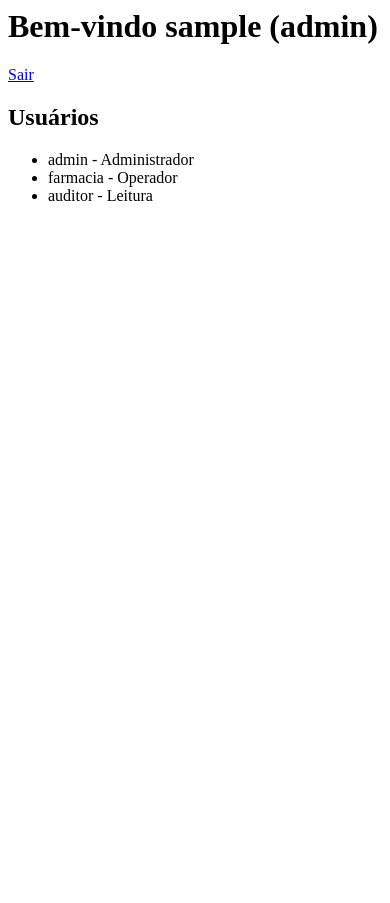
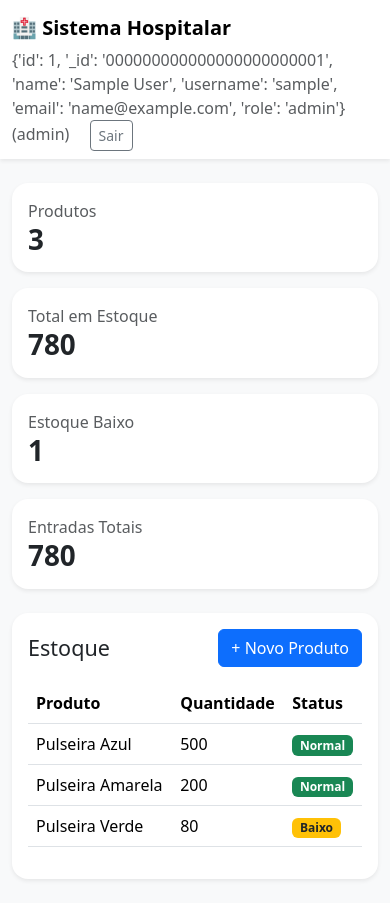
Before and after one commit to tihinlpatos-coder/Controle-TI, a Flask app: page /sistema in a window 390 px wide. Before the commit the page ends 201 px from the top, so only its background shows below. Run offline with Flask 3, Linux system fonts and the light colour scheme; the visitor is signed in with stand-in values (Sample User, id 1).

Commit message:
Add files via upload

```diff
--- a/app.py
+++ b/app.py
@@ -1,32 +1,70 @@
-from flask import Flask, request, redirect, session, url_for, render_template
+from flask import Flask, render_template, request, redirect, session, url_for
 import os
+
 app = Flask(__name__)
 app.secret_key = os.getenv("SECRET_KEY", "hospital-secret-key")
+
 USERS = {
     "admin": {"senha": "1234", "perfil": "Administrador"},
     "farmacia": {"senha": "1234", "perfil": "Operador"},
     "auditor": {"senha": "1234", "perfil": "Leitura"},
 }
-@app.route("/", methods=["GET","POST"])
+
+PRODUTOS = [
+    {"nome": "Pulseira Azul", "quantidade": 500},
+    {"nome": "Pulseira Amarela", "quantidade": 200},
+    {"nome": "Pulseira Verde", "quantidade": 80},
+]
+
+def login_required():
+    return "usuario" in session
+
+@app.route("/", methods=["GET", "POST"])
 def login():
     erro = None
     if request.method == "POST":
-        u = request.form.get("usuario")
-        s = request.form.get("senha")
-        if u in USERS and USERS[u]["senha"] == s:
-            session["usuario"] = u
-            session["perfil"] = USERS[u]["perfil"]
+        usuario = request.form.get("usuario", "")
+        senha = request.form.get("senha", "")
+        if usuario in USERS and USERS[usuario]["senha"] == senha:
+            session["usuario"] = usuario
+            session["perfil"] = USERS[usuario]["perfil"]
             return redirect(url_for("sistema"))
         erro = "Usuário ou senha inválidos."
     return render_template("login.html", erro=erro)
+
 @app.route("/sistema")
 def sistema():
-    if "usuario" not in session:
+    if not login_required():
         return redirect(url_for("login"))
-    return render_template("dashboard.html", usuario=session["usuario"], perfil=session["perfil"], usuarios=USERS)
+    total_produtos = len(PRODUTOS)
+    total_estoque = sum(p["quantidade"] for p in PRODUTOS)
+    estoque_baixo = sum(1 for p in PRODUTOS if p["quantidade"] < 100)
+    entradas_totais = total_estoque
+    return render_template(
+        "dashboard.html",
+        usuario=session["usuario"],
+        perfil=session["perfil"],
+        produtos=PRODUTOS,
+        total_produtos=total_produtos,
+        total_estoque=total_estoque,
+        estoque_baixo=estoque_baixo,
+        entradas_totais=entradas_totais,
+    )
+
+@app.route("/novo", methods=["POST"])
+def novo():
+    if not login_required():
+        return redirect(url_for("login"))
+    nome = request.form.get("nome", "").strip()
+    quantidade = int(request.form.get("quantidade", "0") or 0)
+    if nome:
+        PRODUTOS.append({"nome": nome, "quantidade": quantidade})
+    return redirect(url_for("sistema"))
+
 @app.route("/logout")
 def logout():
     session.clear()
     return redirect(url_for("login"))
+
 if __name__ == "__main__":
     app.run(host="0.0.0.0", port=int(os.getenv("PORT", 5000)))
--- a/templates/dashboard.html
+++ b/templates/dashboard.html
@@ -1 +1,81 @@
-<h1>Bem-vindo {{ usuario }} ({{ perfil }})</h1><a href='/logout'>Sair</a><h2>Usuários</h2><ul>{% for nome, dados in usuarios.items() %}<li>{{ nome }} - {{ dados.perfil }}</li>{% endfor %}</ul>
+<!doctype html>
+<html lang="pt-BR">
+<head>
+<meta charset="utf-8">
+<meta name="viewport" content="width=device-width, initial-scale=1">
+<title>Sistema Hospitalar</title>
+<link href="https://cdn.jsdelivr.net/npm/bootstrap@5.3.3/dist/css/bootstrap.min.css" rel="stylesheet">
+</head>
+<body class="bg-light">
+<nav class="navbar bg-white shadow-sm">
+  <div class="container">
+    <span class="navbar-brand fw-bold">🏥 Sistema Hospitalar</span>
+    <div>
+      <span class="me-3 text-muted">{{ usuario }} ({{ perfil }})</span>
+      <a href="/logout" class="btn btn-outline-secondary btn-sm">Sair</a>
+    </div>
+  </div>
+</nav>
+
+<div class="container py-4">
+  <div class="row g-3 mb-4">
+    <div class="col-md-3"><div class="card border-0 shadow-sm rounded-4"><div class="card-body"><div class="text-muted">Produtos</div><div class="display-6 fw-bold">{{ total_produtos }}</div></div></div></div>
+    <div class="col-md-3"><div class="card border-0 shadow-sm rounded-4"><div class="card-body"><div class="text-muted">Total em Estoque</div><div class="display-6 fw-bold">{{ total_estoque }}</div></div></div></div>
+    <div class="col-md-3"><div class="card border-0 shadow-sm rounded-4"><div class="card-body"><div class="text-muted">Estoque Baixo</div><div class="display-6 fw-bold">{{ estoque_baixo }}</div></div></div></div>
+    <div class="col-md-3"><div class="card border-0 shadow-sm rounded-4"><div class="card-body"><div class="text-muted">Entradas Totais</div><div class="display-6 fw-bold">{{ entradas_totais }}</div></div></div></div>
+  </div>
+
+  <div class="card border-0 shadow-sm rounded-4">
+    <div class="card-body">
+      <div class="d-flex justify-content-between align-items-center mb-3">
+        <h4 class="mb-0">Estoque</h4>
+        <button class="btn btn-primary" data-bs-toggle="collapse" data-bs-target="#novoProduto">+ Novo Produto</button>
+      </div>
+
+      <div class="collapse mb-4" id="novoProduto">
+        <form method="post" action="/novo" class="row g-2">
+          <div class="col-md-8"><input class="form-control" name="nome" placeholder="Nome do produto"></div>
+          <div class="col-md-2"><input class="form-control" name="quantidade" type="number" value="0"></div>
+          <div class="col-md-2"><button class="btn btn-success w-100">Salvar</button></div>
+        </form>
+      </div>
+
+      {% if produtos %}
+      <div class="table-responsive">
+        <table class="table align-middle">
+          <thead>
+            <tr>
+              <th>Produto</th>
+              <th>Quantidade</th>
+              <th>Status</th>
+            </tr>
+          </thead>
+          <tbody>
+            {% for p in produtos %}
+            <tr>
+              <td>{{ p.nome }}</td>
+              <td>{{ p.quantidade }}</td>
+              <td>
+                {% if p.quantidade < 100 %}
+                  <span class="badge bg-warning text-dark">Baixo</span>
+                {% else %}
+                  <span class="badge bg-success">Normal</span>
+                {% endif %}
+              </td>
+            </tr>
+            {% endfor %}
+          </tbody>
+        </table>
+      </div>
+      {% else %}
+      <div class="text-center text-muted py-5">
+        Nenhum produto cadastrado.
+      </div>
+      {% endif %}
+    </div>
+  </div>
+</div>
+
+<script src="https://cdn.jsdelivr.net/npm/bootstrap@5.3.3/dist/js/bootstrap.bundle.min.js"></script>
+</body>
+</html>
```
Also changed, not shown: templates/login.html (+38 -1 lines), README.md.
